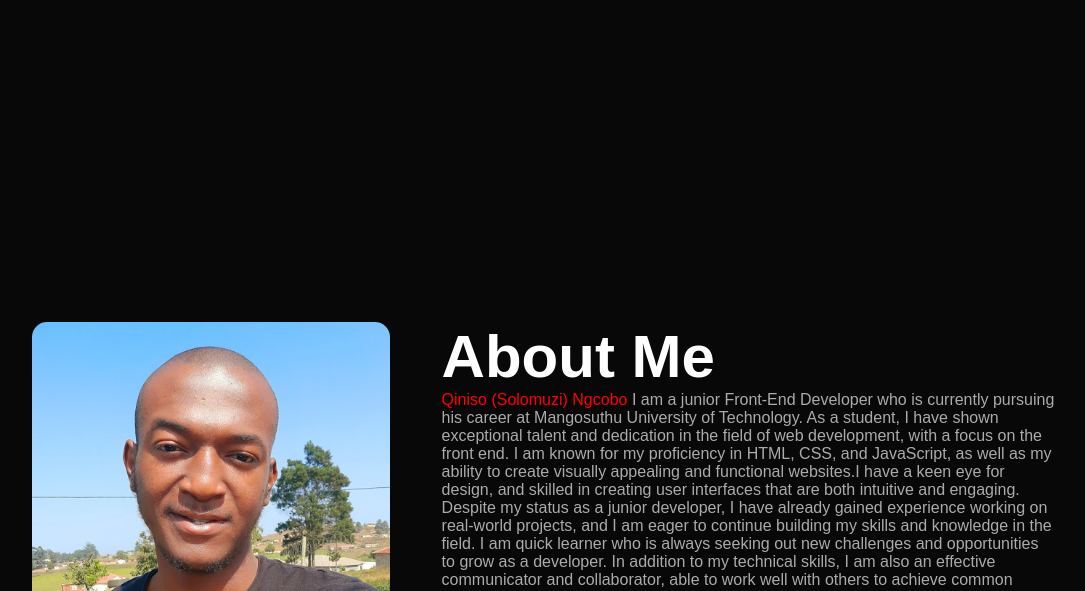
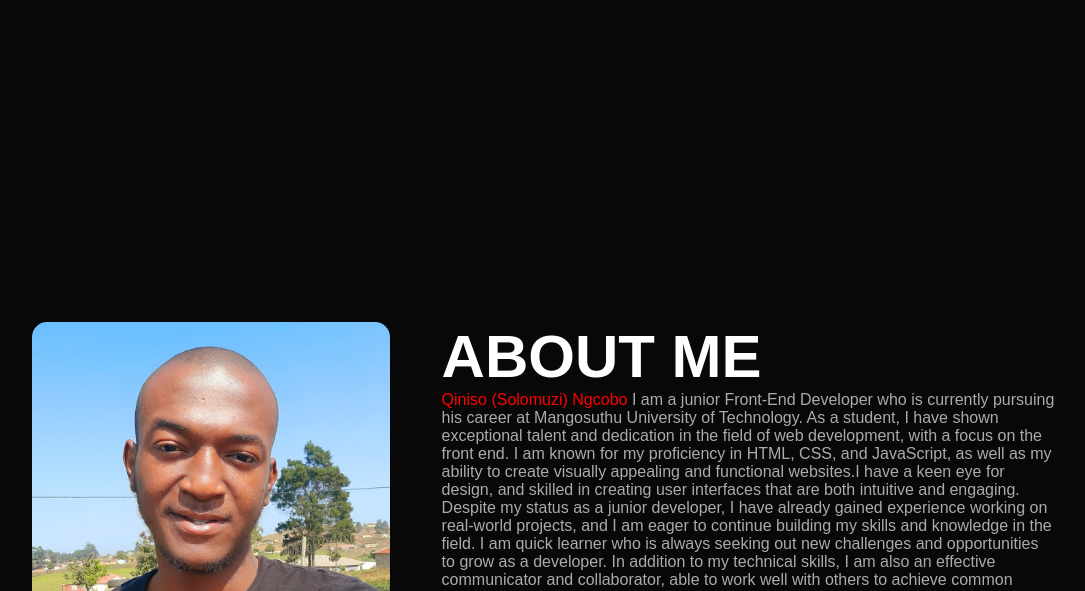
Before and after one commit to Qiniso240/Qiniso-s-Portfolio, a plain HTML site: page index.html in a window 1280 px wide. Shown: the part 568-1159 px from the top of the page, without its empty margins (96-1181 px from the left). Drawn offline with Linux system fonts and the light colour scheme.

Commit message:
Update index.html

```diff
--- a/index.html
+++ b/index.html
@@ -38,7 +38,7 @@
                                 <img src="Images/cover.jpg">
                             </div>
                             <div class="about-col-2">
-                                <h1 class="sub-title">About Me</h1>
+                                <h1 class="sub-title">ABOUT ME</h1>
                                 <p><span>Qiniso (Solomuzi) Ngcobo</span> I am a junior Front-End Developer who is currently pursuing his career at Mangosuthu University of Technology. As a student, I have shown exceptional talent and dedication in the field of web development, with a focus on the front end.
                                     I am known for my proficiency in HTML, CSS, and JavaScript, as well as my ability to create visually appealing and functional websites.I have a keen eye for design, and skilled in creating user interfaces that are both intuitive and engaging.
                                     Despite my status as a junior developer, I have already gained experience working on real-world projects, and I am eager to continue building my skills and knowledge in the field. I am quick learner who is always seeking out new challenges and opportunities to grow as a developer.
```
